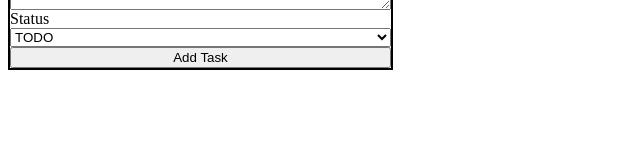
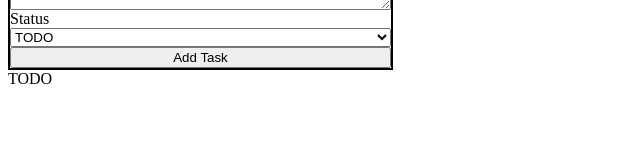
Before and after one commit to iamchrismolina/cdcmolina-05202024, a Vue app: page / in a window 1280 px wide. Shown: the part 138-298 px from the top of the page, without its empty margins (0-640 px from the left). Built offline with nearby package versions, Linux system fonts and the light colour scheme.

Commit message:
fix: reworked v-model synchronization

```diff
--- a/src/components/pages/HomeView.vue
+++ b/src/components/pages/HomeView.vue
@@ -15,19 +15,26 @@ const status = ref<Status>('TODO')
 </script>
 
 <template>
+	<aside>
 	<VTaskForm>
 		<VText for='name' :tag="'label'" :content="'Name'" />
-		<VInput v-model='name' id='name' :inputType="'text'" maxlength='250' required />
+		<VInput v-model:input-value='name' id='name' :inputType="'text'" maxlength='250' required />
 		<VText for='description' :tag="'label'" :content="'Description'" />
 		<textarea v-model='description' id='description' rows='5' cols='45' maxlength='1000'></textarea>
 		<VText for='status' :tag="'label'" :content="'Status'" />
-		<select id='status'>
+		<select v-model='status' id='status'>
 			<option value='TODO' selected>TODO</option>
 			<option value='IN_PROGRESS'>IN PROGRESS</option>
 			<option value='DONE'>DONE</option>
 		</select>
 		<VButton :buttonType="'submit'" :buttonText="'Add Task'"/>
 	</VTaskForm>
+</aside>
+<main>
+	{{ name }}
+	{{ description }}
+	{{ status }}
+</main>
 </template>
 
 <style scoped>
```
